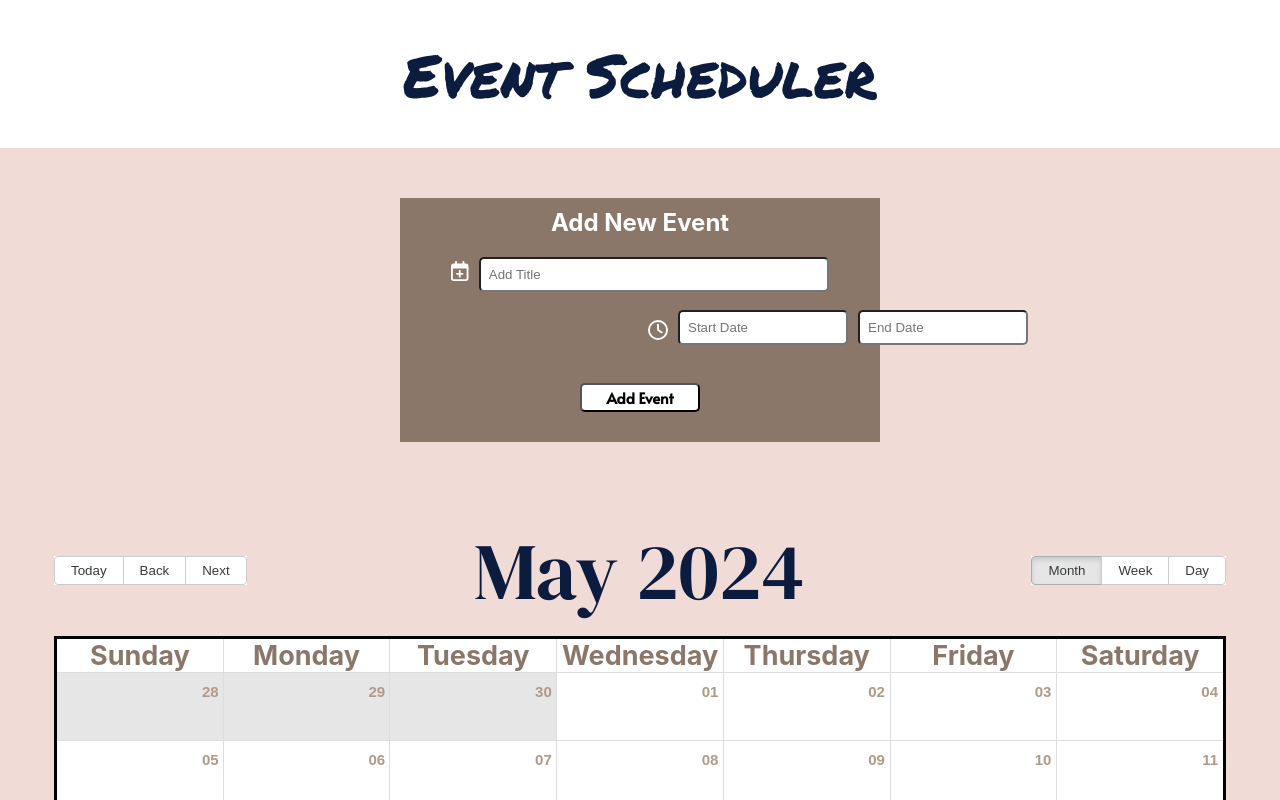
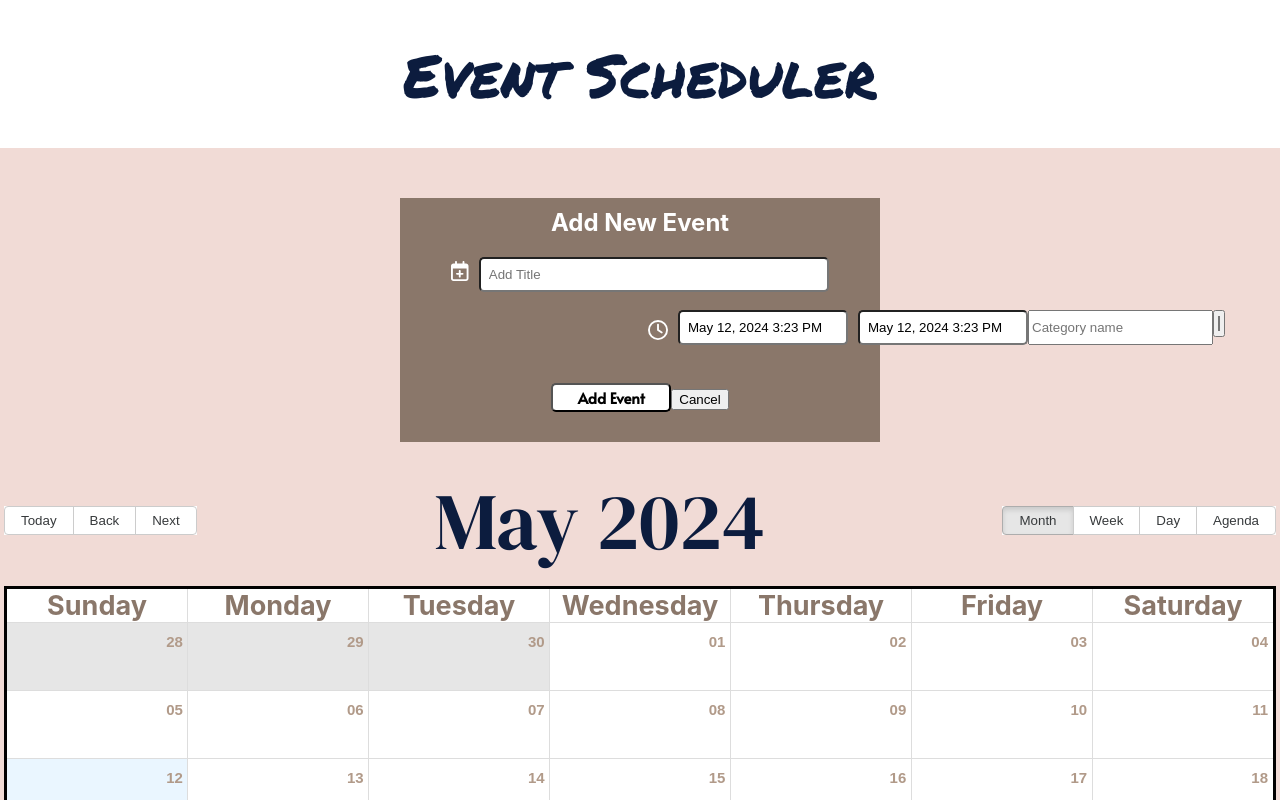
Before and after one commit to GabrielleBelgar/FinalProject_CalendarApp, a React (Create React App) app in the folder grp1_calendarapp/: page / in a window 1280 px wide. Shown: the top 800 px of the page. Built offline with nearby package versions, Linux system fonts and the light colour scheme.

Commit message:
add category and event color, separated popup

```diff
--- a/grp1_calendarapp/src/App.js
+++ b/grp1_calendarapp/src/App.js
@@ -8,6 +8,7 @@ import "react-big-calendar/lib/css/react-big-calendar.css";
 import DatePicker from "react-datepicker";
 import "react-datepicker/dist/react-datepicker.css";
 import "./App.css";
+import Popup from "./Popup";
 import ErrorModal from "./ErrorModal";
 import SuccessModal from "./SuccessModal";
 import { FontAwesomeIcon } from '@fortawesome/react-fontawesome';
@@ -34,131 +35,38 @@ const events = [
     allDay: true,
     start: new Date(2021, 6, 0),
     end: new Date(2021, 6, 0),
+    style: { backgroundColor: "#f00" },
+    category: "meeting",
   },
   {
     id: 1,
     title: "Vacation",
     start: new Date(2021, 6, 7),
     end: new Date(2021, 6, 10),
+    style: { backgroundColor:"#0f0" },
+    category: "vacation",
   },
   {
     id: 2,
     title: "Conference",
     start: new Date(2021, 6, 20),
     end: new Date(2021, 6, 23),
+    style: { backgroundColor: "#00f" },
+    category: "conference",
   },
 ];
 
-const Popup = ({ event, onDelete, showPopup, setShowPopup, onEdit }) => {
-  // Check if event is null or undefined
-  if (!showPopup || !event) {
-    return null;
-  }
-
-  // Initialize editedEvent with event if not editing
-  const [editedEvent, setEditedEvent] = useState(event);
-  // Initialize isEditing state to false
-  const [isEditing, setIsEditing] = useState(false);
-
-  const handleEdit = () => {
-    setIsEditing(true);
-  };
-
-  const handleSave = () => {
-    onEdit(editedEvent);
-    setShowPopup(false);
-  };
-
-  const handleDelete = () => {
-    onDelete(event.id);
-    setShowPopup(false);
-  };
-
-  const handleClose = () => {
-    setShowPopup(false);
-  };
-
-  return (
-    <div className="popup">
-      <div className="popup-content">
-        {isEditing ? (
-          <>
-            <div>
-              <div className="popup-inner-header-edit">
-                Event Title:{" "}
-                <input
-                className="EventTitle-popup"
-                  type="text"
-                  value={editedEvent.title}
-                  onChange={(e) =>
-                    setEditedEvent({ ...editedEvent, title: e.target.value })
-                  }
-                />
-              </div>
-              <div className="popup-inner-header-edit">
-                <div className="popup-datepicker-container">
-                  <FontAwesomeIcon icon={faClock} className="ClockIcon-popup" />
-                  Start:{" "}
-                  <DatePicker
-                    className="popup-datepicker"
-                    selected={editedEvent.start}
-                    onChange={(date) =>
-                      setEditedEvent({ ...editedEvent, start: date })
-                    }
-                    showTimeSelect
-                    dateFormat="MMMM d, yyyy h:mm aa"
-                    timeCaption="Time"
-                  />
-                </div>
-                <div className="popup-datepicker-container">
-                <FontAwesomeIcon icon={faClock} className="ClockIcon-popup" />
-                  End:{" "}
-                  <DatePicker
-                    className="popup-datepicker"
-                    selected={editedEvent.end}
-                    onChange={(date) =>
-                      setEditedEvent({ ...editedEvent, end: date })
-                    }
-                    showTimeSelect
-                    dateFormat="MMMM d, yyyy h:mm aa"
-                    timeCaption="Time"
-                  />
-                </div>
-              </div>
-            </div>
-            <button onClick={handleClose} className="Edit-btn">Cancel</button>
-            <button onClick={handleSave} className="Delete-btn">Save</button>
-
-          </>
-        ) : (
-          <>
-           <div className="popup-inner-header">
-           <FontAwesomeIcon icon={faXmark} className="closeIcon" onClick={handleClose} />
-              <div className="popup-inner-pair">
-                <div className="popup-inner-title">Event Title:</div>
-                <p className="popup-inner-value">{event.title}</p>
-              </div>
-              <div className="popup-inner-pair">
-                <div className="popup-inner-title">Start:</div>
-                <p className="popup-inner-value">{format(event.start, "MMMM d, yyyy h:mm a")}</p>
-              </div>
-              <div className="popup-inner-pair">
-                <div className="popup-inner-title">End:</div>
-                <p className="popup-inner-value">{format(event.end, "MMMM d, yyyy h:mm a")}</p>
-              </div>
-            </div>
-            <button onClick={handleEdit} className="Edit-btn">Edit</button>
-            <button onClick={handleDelete} className="Delete-btn">Delete</button>
-          </>
-        )}
-      </div>
-    </div>
-  );
-};
 
 
 function App() {
-  const [newEvent, setNewEvent] = useState({ id: Date.now(), title: "", start: "", end: "" });
+  const [newEvent, setNewEvent] = useState({
+    id: Date.now(),
+    title: "",
+    start: new Date(),
+    end: new Date(),
+    category: "",
+    color: "",
+  });
   const [allEvents, setAllEvents] = useState(events);
   const [showPopup, setShowPopup] = useState(false);
   const [popupEvent, setPopupEvent] = useState(null);
@@ -167,50 +75,106 @@ function App() {
   const [modalMessage, setModalMessage] = useState("");
 
   const handleAddEvent = () => {
-    if (!newEvent.title || !newEvent.start || !newEvent.end) {
+    if (
+      !newEvent.title ||
+      !newEvent.start ||
+      !newEvent.end ||
+      !newEvent.category ||
+      !newEvent.color ||
+      JSON.stringify(newEvent) === JSON.stringify({
+        id: Date.now(),
+        title: "",
+        start: null,
+        end: null,
+        category: "",
+        color: "",
+      })
+    ) {
       setModalMessage("Please fill in all fields to add an event.");
       setErrorModalOpen(true);
       return;
     }
 
-    for (let i = 0; i < allEvents.length; i++) {
-      const d1 = new Date(allEvents[i].start);
-      const d2 = new Date(newEvent.start);
-      const d3 = new Date(allEvents[i].end);
-      const d4 = new Date(newEvent.end);
+    const overlappingEvents = allEvents.filter(
+      (event) =>
+        !(
+          new Date(newEvent.start) >= event.end ||
+          new Date(newEvent.end) <= event.start
+        )
+    );
 
-      if (((d1 <= d2) && (d2 <= d3)) || ((d1 <= d4) && (d4 <= d3))) {
+    if (overlappingEvents.length > 0) {
       setModalMessage("Event time overlaps with an existing event.");
       setErrorModalOpen(true);
       return;
     }
+
+    const newEventWithDates = {
+      ...newEvent,
+      start: new Date(new Date(newEvent.start).setHours(
+        new Date(newEvent.start).getHours(),
+        new Date(newEvent.start).getMinutes(),
+        0,
+        0
+      )),
+      end: new Date(new Date(newEvent.end).setHours(
+        new Date(newEvent.end).getHours(),
+        new Date(newEvent.end).getMinutes(),
+        0,
+        0
+      )),
+      style: { backgroundColor: newEvent.color }, // set the style property to include the color property
+    };
+
+    // Add the new category to the allEvents array if it doesn't already exist
+    if (!allEvents.some((event) => event.category === newEvent.category)) {
+      setAllEvents([...allEvents, newEventWithDates]);
     }
 
-    setAllEvents([...allEvents, newEvent]);
+    setAllEvents([...allEvents, newEventWithDates]);
     setSuccessModalOpen(true);
     setModalMessage("Event has been successfully added!");
+    setNewEvent({ id:Date.now(), title: "", start: new Date(), end: new Date(), category: "", color: "" });
+  };
+
+  const handleCancelEvent = () => {
+    setNewEvent({ id: Date.now(), title: "", start: new Date(), end: new Date(), category: "", color: "" });
   };
 
   const handleDeleteEvent = (id) => {
     const updatedEvents = allEvents.filter((event) => event.id !== id);
     setAllEvents(updatedEvents);
+    setShowPopup(false);
     setSuccessModalOpen(true);
     setModalMessage("Event has been successfully deleted!");
   };
 
-  const handleEditEvent = (editedEvent) => {
+  function handleEditEvent(editedEvent) {
     const updatedEvents = allEvents.map((event) =>
-      event.id === editedEvent.id ? editedEvent : event
+      event.id === editedEvent.id ? { ...editedEvent, style: { backgroundColor: editedEvent.style.backgroundColor } } : event
     );
     setAllEvents(updatedEvents);
     setShowPopup(false);
     setSuccessModalOpen(true);
     setModalMessage("Event has been successfully edited!");
-  };
+    setNewEvent({ id: Date.now(), title: "", start: new Date(), end: new Date(), category: "", color: "" });
+  }
 
   const handleEventClick = (event) => {
     setPopupEvent(event);
     setShowPopup(true);
+  };
+
+// Modify the eventStyleGetter function to use the color property of the event if it exists,or a default color otherwise
+  const eventStyleGetter = (event) => {
+    if (!event) {
+      return {};
+    }
+    return {
+      style: {
+        backgroundColor: event.style?.backgroundColor || "", // add nullish coalescing operator to avoid undefined error
+      },
+    };
   };
 
   return (
@@ -254,29 +218,52 @@ function App() {
               dateFormat="MMMM d, yyyy h:mm aa"
               timeCaption="Time"
             />
+            <input
+              type="text"
+              placeholder="Category name"
+              value={newEvent.category}
+              onChange={(e) =>
+                setNewEvent({ ...newEvent, category: e.target.value })
+              }
+            />
+            <input
+              type="color"
+              value={newEvent.color}
+              onChange={(e) =>
+                setNewEvent({ ...newEvent, color: e.target.value })
+              }
+            />
           </div>
                 <br></br>
                 <button className="submit-btn" onClick={handleAddEvent}>Add Event</button>
+                <button onClick={handleCancelEvent}>Cancel</button>
           </div>
           <div className="Calendar">
         <Calendar
+        selectable
         localizer={localizer}
         events={allEvents}
+        onSelectEvent={(event) => handleEventClick(event)}
+        onSelectSlot={(slotInfo) =>
+          setNewEvent({
+            ...newEvent,
+            start: slotInfo.start,
+            end:slotInfo.end,
+          })
+        }
         startAccessor="start"
         endAccessor="end"
-        onSelectEvent={handleEventClick}
-        selectable={true}
-        views={["month", "week", "day"]}
-        style={{ height: 500, margin: "50px" }}
+        style={{ height: 500 }}
+        eventPropGetter={eventStyleGetter}
       />
-      </div>
+      {showPopup && (
         <Popup
           event={popupEvent}
-        onDelete={handleDeleteEvent}
-        onEdit={handleEditEvent}
-        showPopup={showPopup}
           setShowPopup={setShowPopup}
+          onDeleteEvent={handleDeleteEvent}
+          onEditEvent={handleEditEvent}
         />
+      )}
       <ErrorModal
         isOpen={errorModalOpen}
         onClose={() => setErrorModalOpen(false)}
@@ -288,6 +275,7 @@ function App() {
         message={modalMessage}
       />
       </div>
+    </div>
   );
 }
 
--- /dev/null
+++ b/grp1_calendarapp/src/Popup.js
@@ -0,0 +1,146 @@
+import React, { useState } from "react";
+import DatePicker from "react-datepicker";
+import { FontAwesomeIcon } from '@fortawesome/react-fontawesome';
+import { faClock } from '@fortawesome/free-regular-svg-icons';
+import { faXmark } from '@fortawesome/free-solid-svg-icons';
+
+const Popup = ({ event, setShowPopup, onDeleteEvent, onEditEvent }) => {
+    // Check if event is null or undefined
+    if (!event) {
+      return null;
+    }
+
+    // Initialize editedEvent with event if not editing
+    const [editedEvent, setEditedEvent] = useState(event);
+    // Initialize isEditing state to false
+    const [isEditing, setIsEditing] = useState(false);
+    const [newCategory, setNewCategory] = useState(event.category);
+    const [selectedColor, setSelectedColor] = useState(editedEvent.style?.backgroundColor || "");
+
+    const handleEdit = () => {
+      setIsEditing(true);
+      setNewCategory(editedEvent.category);
+    };
+
+    const handleSave = () => {
+        const updatedEvent = {
+          ...editedEvent,
+          category: newCategory,
+          style: { backgroundColor: selectedColor },
+        };
+        onEditEvent(updatedEvent);
+        setEditedEvent(updatedEvent); // update editedEvent state
+        setSelectedColor(updatedEvent.style.backgroundColor); // update selectedColor state
+        setShowPopup(false);
+      };
+
+    const handleDelete = () => {
+      onDeleteEvent(event.id);
+      setShowPopup(false);
+
+    };
+
+    const handleClose = () => {
+      setShowPopup(false);
+    };
+
+    return (
+      <div className="popup">
+        <div className="popup-content">
+          {isEditing ? (
+            <>
+              <div>
+                <div className="popup-inner-header-edit">
+                  Event Title:{" "}
+                  <input
+                  className="EventTitle-popup"
+                    type="text"
+                    value={editedEvent.title}
+                    onChange={(e) =>
+                      setEditedEvent({ ...editedEvent, title: e.target.value })
+                    }
+                  />
+                </div>
+                <div className="popup-inner-header-edit">
+                    <div className="popup-datepicker-container">
+                    Category:{" "}
+                    <input
+                    className="popup-datepicker"
+                    type="text"
+                    value={newCategory}
+                    onChange={(e) => setNewCategory(e.target.value)}
+                    />
+                </div>
+                  <div className="popup-datepicker-container">
+                    <FontAwesomeIcon icon={faClock} className="ClockIcon-popup" />
+                    Start:{" "}
+                    <DatePicker
+                      className="popup-datepicker"
+                      selected={editedEvent.start}
+                      onChange={(date) =>
+                        setEditedEvent({ ...editedEvent, start: date })
+                      }
+                      showTimeSelect
+                      dateFormat="MMMM d, yyyy h:mm aa"
+                      timeCaption="Time"
+                    />
+                  </div>
+                  <div className="popup-datepicker-container">
+                  <FontAwesomeIcon icon={faClock} className="ClockIcon-popup" />
+                    End:{" "}
+                    <DatePicker
+                      className="popup-datepicker"
+                      selected={editedEvent.end}
+                      onChange={(date) =>
+                        setEditedEvent({ ...editedEvent, end: date })
+                      }
+                      showTimeSelect
+                      dateFormat="MMMM d, yyyy h:mm aa"
+                      timeCaption="Time"
+                    />
+                  </div>
+                  <div className="popup-datepicker-container">
+                    <label htmlFor="color">Color:</label>
+                    <input
+                    type="color"
+                    value={selectedColor}
+                    onChange={(e) => setSelectedColor(e.target.value)}
+                    />
+                 </div>
+                </div>
+              </div>
+              <button onClick={handleClose} className="Edit-btn">Cancel</button>
+              <button onClick={handleSave} className="Delete-btn">Save</button>
+
+            </>
+          ) : (
+            <>
+             <div className="popup-inner-header">
+             <FontAwesomeIcon icon={faXmark} className="closeIcon" onClick={handleClose} />
+                <div className="popup-inner-pair">
+                  <div className="popup-inner-title">Event Title:</div>
+                  <p className="popup-inner-value">{event.title}</p>
+                </div>
+                <div className="popup-inner-pair">
+                    <div className="popup-inner-title">Category:</div>
+                    <p className="popup-inner-value">{event.category}</p>
+                </div>
+                <div className="popup-inner-pair">
+                  <div className="popup-inner-title">Start:</div>
+                  <p className="popup-inner-value">{event.start.toLocaleString()}</p>
+                </div>
+                <div className="popup-inner-pair">
+                  <div className="popup-inner-title">End:</div>
+                  <p className="popup-inner-value">{event.end.toLocaleString()}</p>
+                </div>
+              </div>
+              <button onClick={handleEdit} className="Edit-btn">Edit</button>
+              <button onClick={handleDelete} className="Delete-btn">Delete</button>
+            </>
+          )}
+        </div>
+      </div>
+    );
+  };
+
+  export default Popup;
--- a/package.json
+++ b/package.json
@@ -6,7 +6,9 @@
     "@fortawesome/react-fontawesome": "^0.2.0",
     "date-fns": "^3.6.0",
     "react-big-calendar": "^1.12.1",
-    "react-datepicker": "^6.9.0"
+    "react-datepicker": "^6.9.0",
+    "react-modal": "^3.16.1",
+    "react-scripts": "^5.0.1"
   },
   "devDependencies": {
     "eslint-config-react": "^1.1.7",
```
Also changed, not shown: 1 other file (tests, documents, lock files or other folders). Lines whose indentation alone changed are shown as unchanged.
